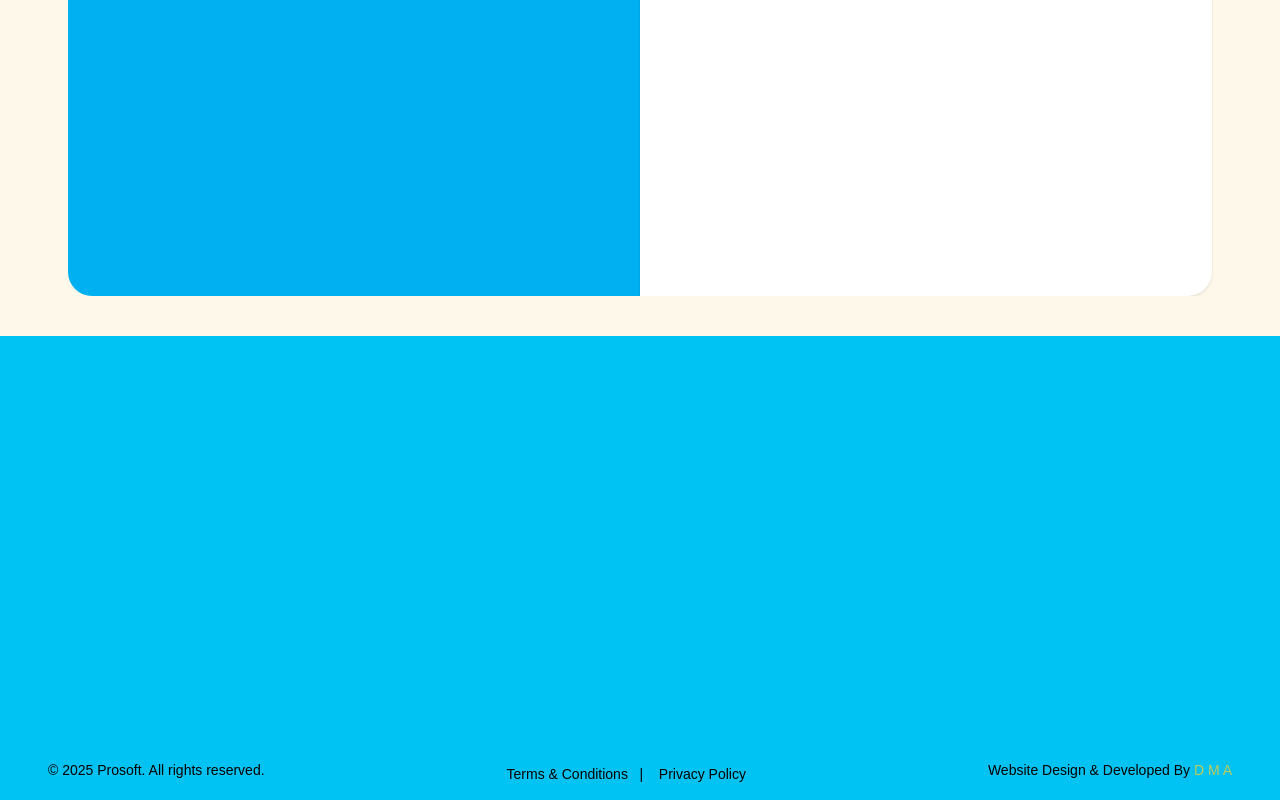
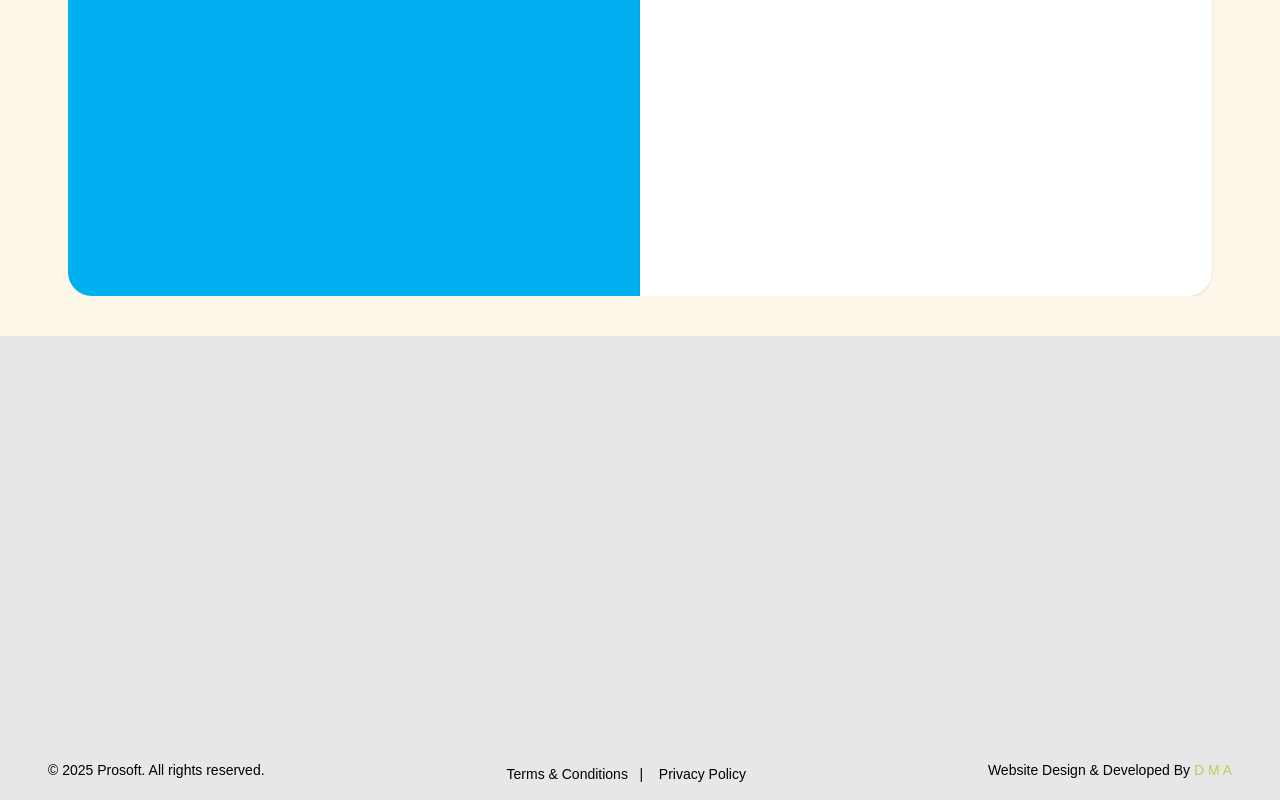
Before and after one commit to denverma7/prosoft, a React (Vite) app: page /contact in a window 1280 px wide. Shown: the part 790-1590 px from the top of the page. Built offline with nearby package versions, Linux system fonts and the light colour scheme.

Commit message:
Changed the background color of Footer, and Journey/Team sections of who we are page

```diff
--- a/src/components/Footer.jsx
+++ b/src/components/Footer.jsx
@@ -13,7 +13,7 @@ const Footer = () => {
   return (
     <div className='w-full'>
         {/* Main Footer */}
-      <div className="bg-[#00C3F3] text-white px-6 md:px-8 lg:px-16 py-10 md:py-12">
+      <div className="bg-[#E6E7E9] text-[#00C3F3] px-6 md:px-8 lg:px-16 py-10 md:py-12">
         <div className="mx-auto max-w-7xl grid gap-12 md:gap-10 lg:gap-16 grid-cols-1 md:grid-cols-3">
             {/* Logo, About and Social Icons */}
             <section className="space-y-6">
@@ -33,7 +33,7 @@ const Footer = () => {
             </div>
 
             <p
-              className="text-white font-bold opacity-80 text-justify md:text-justify text-sm md:text-base max-w-md mx-auto md:mx-0"
+              className="text-[#00C3F3] font-bold opacity-80 text-justify md:text-justify text-sm md:text-base max-w-md mx-auto md:mx-0"
               data-aos="fade-up"
               data-aos-delay="220"
               data-aos-ease="linear"
@@ -73,7 +73,7 @@ const Footer = () => {
             <h3 className="text-sm md:text-base font-[700] underline mb-4 text-center md:text-left">
               Quick link
             </h3>
-            <ul className="space-y-2 text-[#F6EBD3] text-sm md:text-base font-[500] text-center md:text-left">
+            <ul className="space-y-2 text-[#00C3F3] text-sm md:text-base font-[500] text-center md:text-left">
               {QUICK_LINKS.map(({ label, href }) => (
                 <li key={label}>
                   <a href={href} className="hover:underline">
@@ -94,7 +94,7 @@ const Footer = () => {
             <h3 className="text-sm md:text-base font-[700] underline mb-4">
               Get In Touch
             </h3>
-            <ul className="space-y-2 text-[#F6EBD3] text-sm md:text-base font-[500]">
+            <ul className="space-y-2 text-[#00C3F3] text-sm md:text-base font-[500]">
               {/* If you want the address back, uncomment:
               <li>4679 Pin Oak Drive</li>
               <li>New Hyde Park, NC</li>
@@ -111,7 +111,7 @@ const Footer = () => {
                 <button
                   type="button"
                   onClick={() => navigate("/signup")}
-                  className="px-8 md:px-10 py-2 bg-white text-[#561D27] rounded-full font-bold hover:opacity-95 transition focus:outline-none focus-visible:ring-2 focus-visible:ring-white/70"
+                  className="px-8 md:px-10 py-2 bg-[#006FB9] text-[#00C3F3] rounded-full font-bold hover:opacity-95 transition focus:outline-none focus-visible:ring-2 focus-visible:ring-white/70"
                 >
                   Join Us
                 </button>
@@ -122,7 +122,7 @@ const Footer = () => {
       </div>
 
         {/* Bottom bar */}
-        <div className="md:flex mx-auto md:justify-between px-12 pb-4 pt-6 bg-[#00C3F3] text-sm ">
+        <div className="md:flex mx-auto md:justify-between px-12 pb-4 pt-6 bg-[#E6E7E9] text-sm ">
             <div className='text-center'>
                 <p>© {new Date().getFullYear()} Prosoft. All rights reserved.</p>
             </div>
--- a/src/components/home/Journey.jsx
+++ b/src/components/home/Journey.jsx
@@ -4,7 +4,7 @@ import JourneyMob from '../../assets/images/JourneyNew.png'
 
 const Journey = () => {
   return (
-    <div className='bg-amber-50 px-2 md:px-24 py-6 md:py-12' data-aos="fade-up" data-aos-duration="1000" data-aos-delay="1000">
+    <div className='bg-[#E6E7E9] px-2 md:px-24 py-6 md:py-12' data-aos="fade-up" data-aos-duration="1000" data-aos-delay="1000">
         <div className='uppercase text-4xl text-[#0B96D2] font-bold mb-6 md:mb-8'>our journey</div>
 
         {/* Desktop Journey View */}
--- a/src/components/home/Team.jsx
+++ b/src/components/home/Team.jsx
@@ -35,7 +35,7 @@ const Team = () => {
     };
 
     return (
-        <div className="p-8 text-center bg-amber-50">
+        <div className="p-8 text-center bg-[#E6E7E9]">
             <h1 className='text-4xl mb-12 font-bold text-[#00B0F0] uppercase text-left ml-4 md:ml-24' data-aos="fade-up" data-aos-duration="1000" data-aos-delay="1000">Our Team</h1>
             <div className="max-w-6xl mx-auto">
                 <Slider {...sliderSettings}>
```
